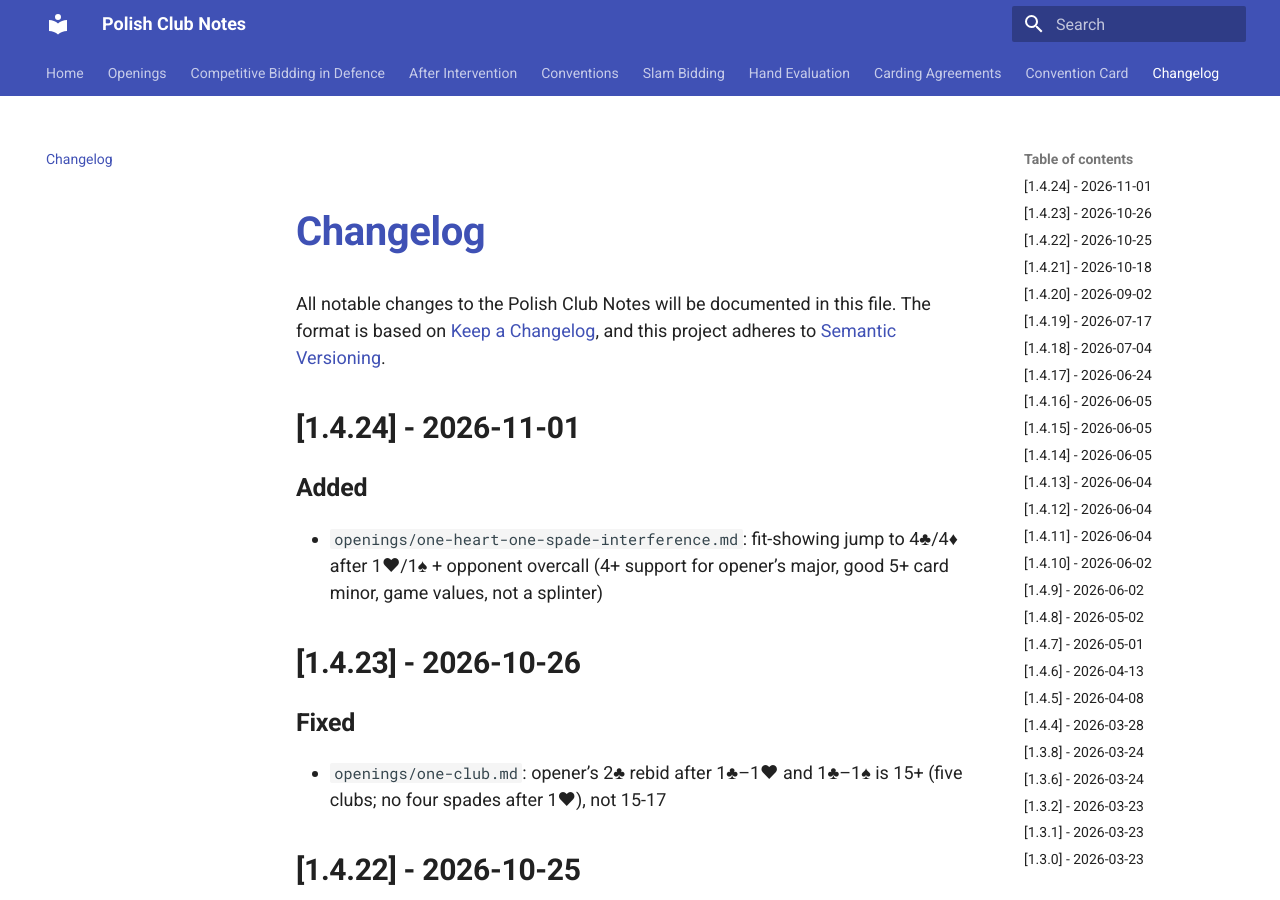
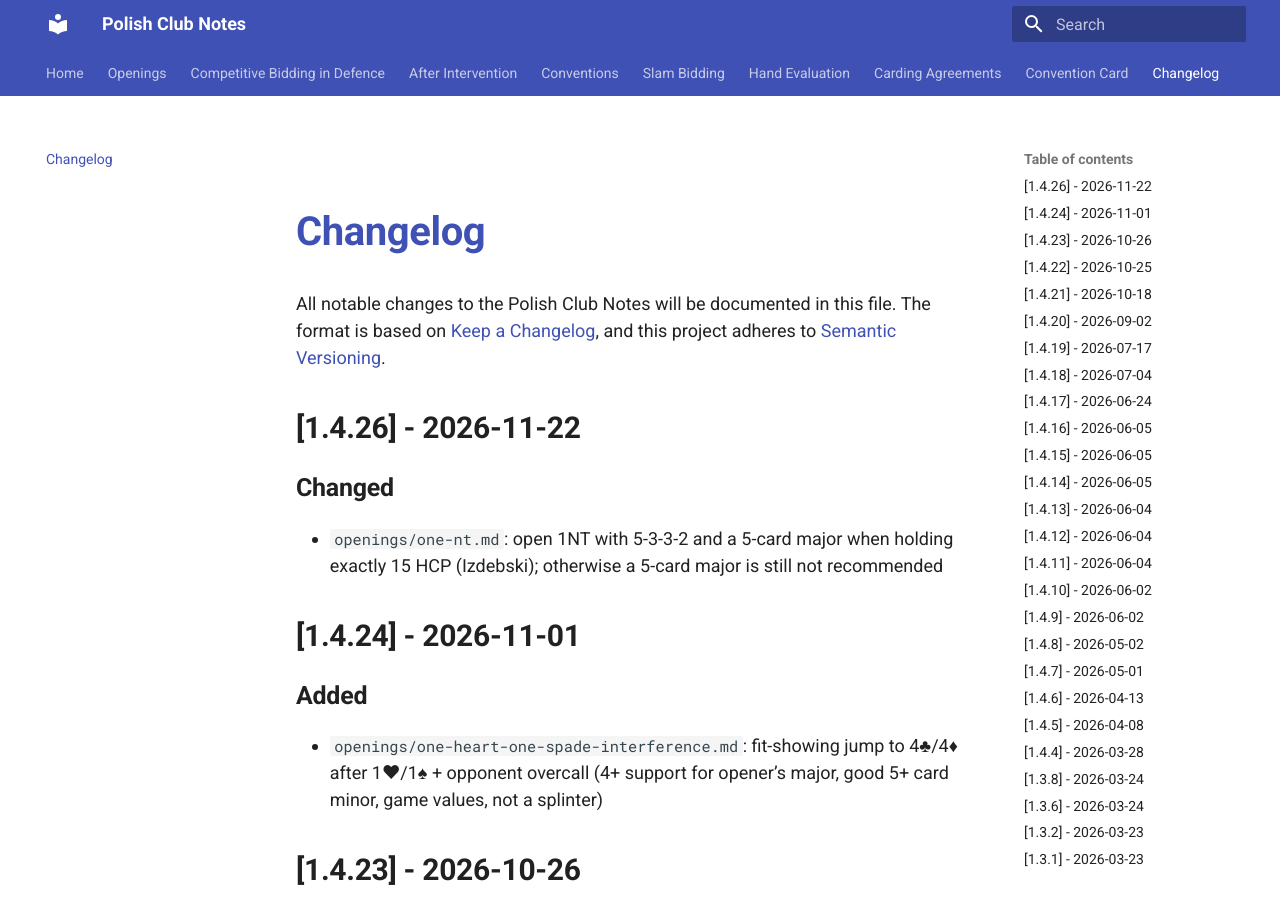
Before and after one commit to glindstrom/polish-club-notes, an MkDocs documentation site: the page built from docs/changelog.md, in a window 1280 px wide and 900 px high. Built offline with MkDocs 1.6.1 and Material for MkDocs 9.7.7, drawn with Linux system fonts in a browser that asks for light colours.

Commit message:
docs(openings): open 1NT with 5332, a 5-card major, and exactly 15 HCP
A 5-3-3-2 hand with a 5-card major and exactly 15 HCP is opened 1NT (per Izdebski). Other 5-card majors remain not recommended for 1NT.

Co-authored-by: glindstrom <glindstrom@users.noreply.github.com>

```diff
--- a/docs/changelog.md
+++ b/docs/changelog.md
@@ -2,6 +2,10 @@
 All notable changes to the Polish Club Notes will be documented in this file.
 The format is based on [Keep a Changelog](https://keepachangelog.com/en/1.0.0/),
 and this project adheres to [Semantic Versioning](https://semver.org/spec/v2.0.0.html).
+
+## [1.4.26] - 2026-11-22
+### Changed
+- `openings/one-nt.md`: open 1NT with 5-3-3-2 and a 5-card major when holding exactly 15 HCP (Izdebski); otherwise a 5-card major is still not recommended
 
 ## [1.4.24] - 2026-11-01
 ### Added
```
Also changed, not shown: docs/openings/one-nt.md (+1 -1 lines).
